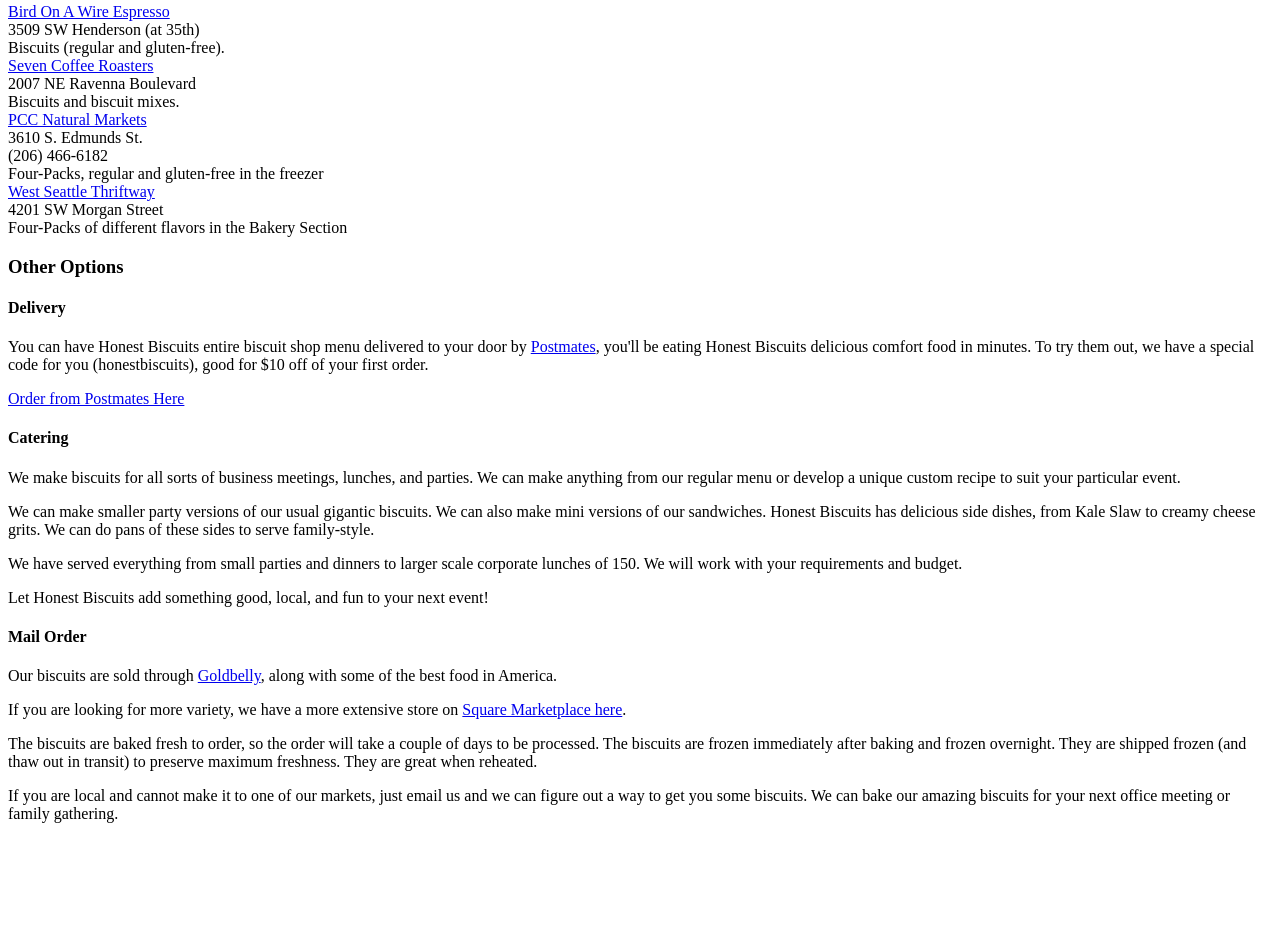
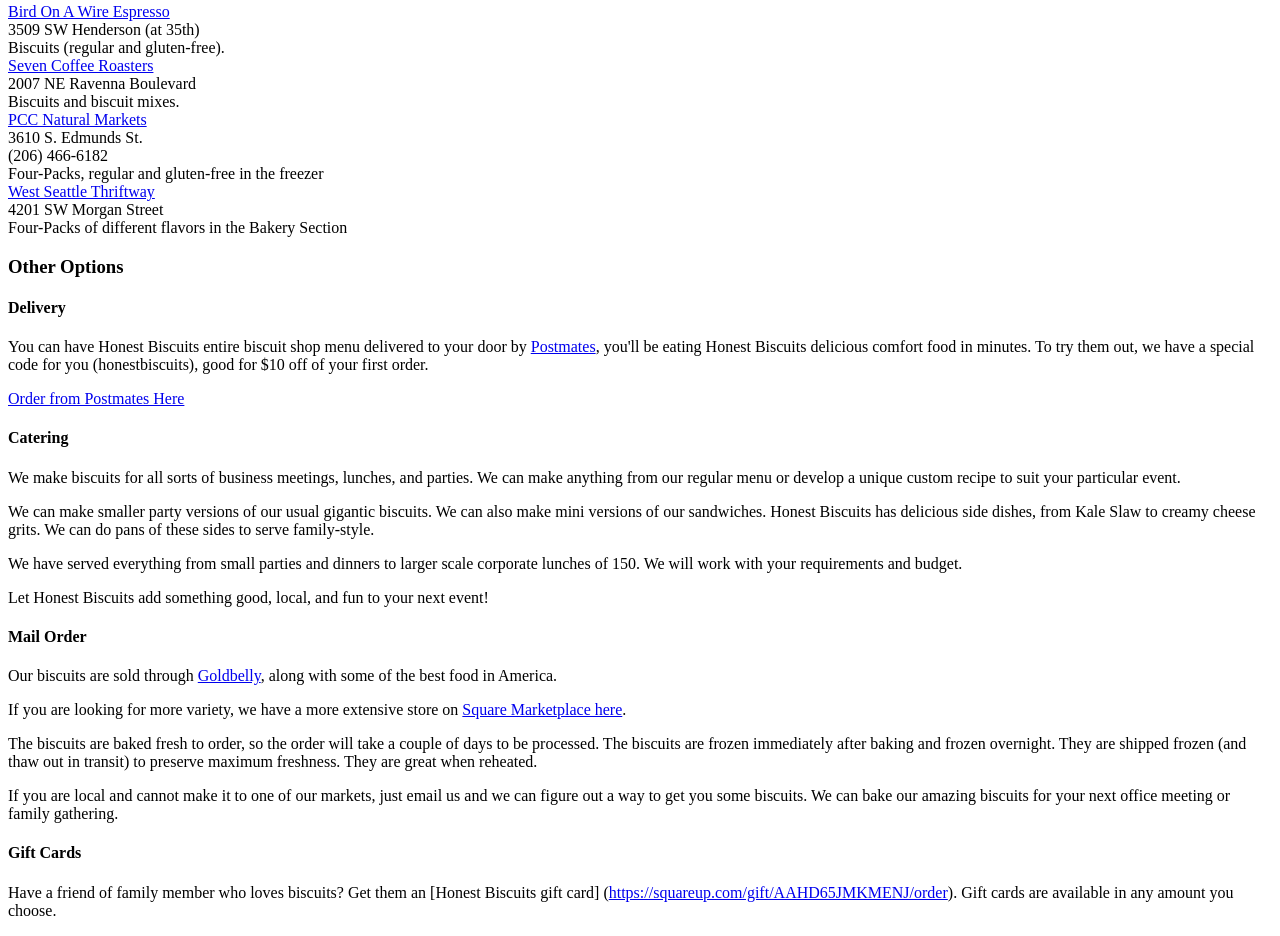
Before and after one commit to honestbiscuits/honestbiscuits, a Gatsby site: page /find-buy in a window 1280 px wide. Shown: the part 1556-2492 px from the top of the page. Before the commit the page ends 2395 px from the top, so only its background shows below. Built offline with nearby package versions, Linux system fonts and the light colour scheme; Gatsby itself is replaced by a stand-in of ours.

Commit message:
Added gift cards to find-buy page

```diff
--- a/package.json
+++ b/package.json
@@ -36,7 +36,7 @@
     "@fortawesome/react-fontawesome": "0.0.20",
     "bootstrap": "^4.1.1",
     "gatsby": "^1.9.259",
-    "gatsby-cli": "^1.1.51",
+    "gatsby-cli": "^1.1.58",
     "gatsby-image": "^1.0.51",
     "gatsby-link": "^1.6.44",
     "gatsby-plugin-feed": "^1.3.21",
--- a/src/pages/find-buy/index.md
+++ b/src/pages/find-buy/index.md
@@ -111,3 +111,6 @@
 The biscuits are baked fresh to order, so the order will take a couple of days to be processed.  The biscuits are frozen immediately after baking and frozen overnight.  They are shipped frozen (and thaw out in transit) to preserve maximum freshness.  They are great when reheated.
 
 If you are local and cannot make it to one of our markets, just email us and we can figure out a way to get you some biscuits.  We can bake our amazing biscuits for your next office meeting or family gathering.
+
+#### Gift Cards
+Have a friend of family member who loves biscuits? Get them an [Honest Biscuits gift card] (https://squareup.com/gift/AAHD65JMKMENJ/order). Gift cards are available in any amount you choose.
```
Also changed, not shown: 1 other file.
